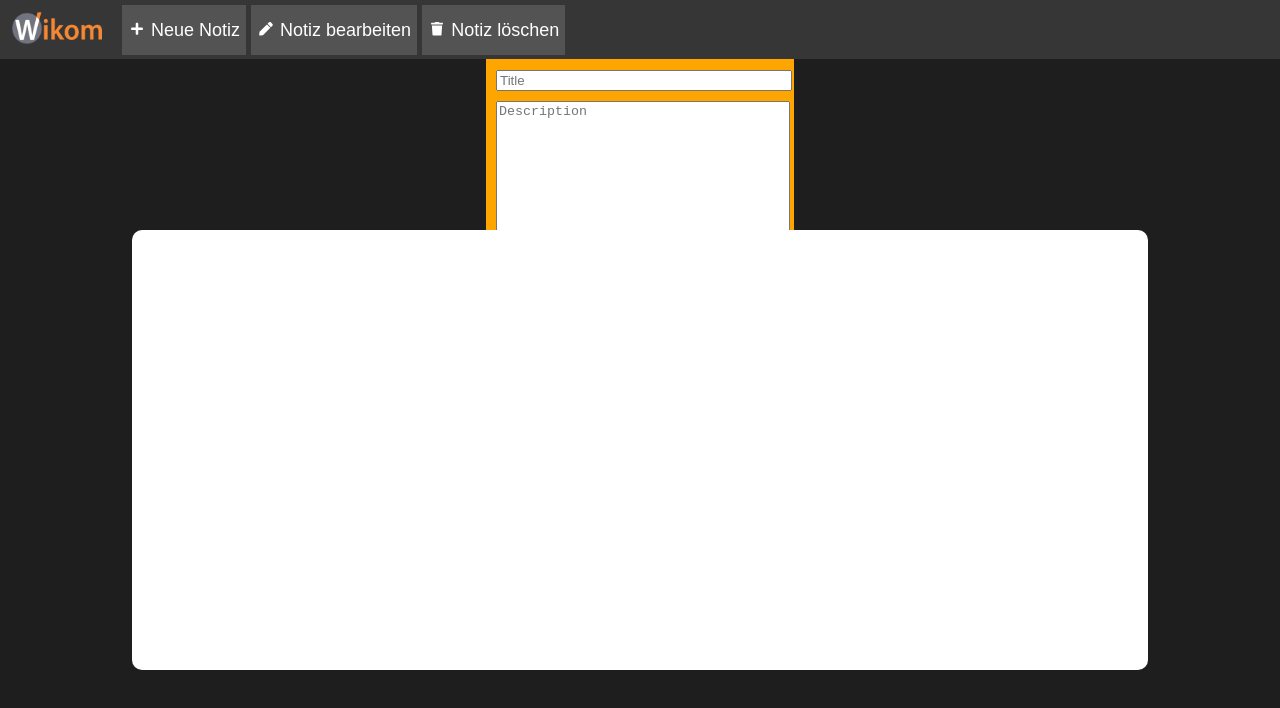
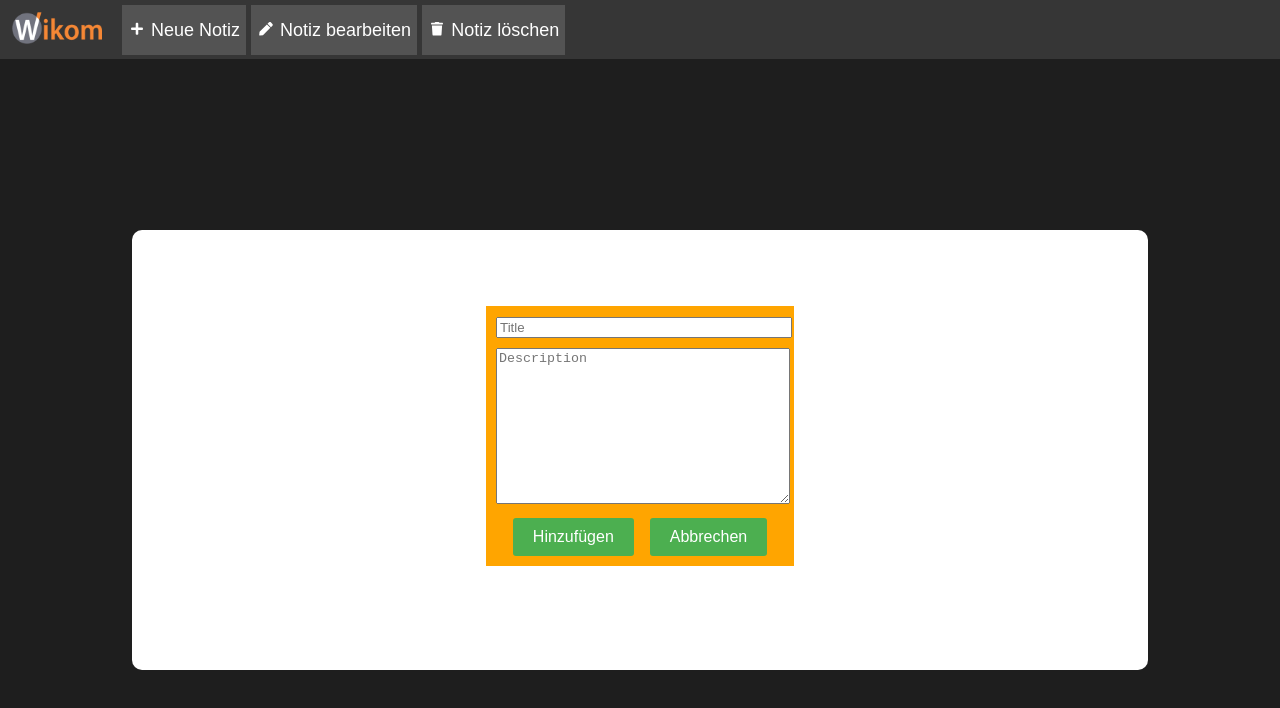
Before and after one commit to anke-wikom/WhiteboardApp, a React (Create React App) app in the folder frontend/whiteboard-app/: page / in a window 1280 px wide. Both pictures are taken after a click on the button "Neue Notiz". Shown: the top 708 px of the page. Built offline with nearby package versions, Linux system fonts and the light colour scheme.

Commit message:
Update formular

```diff
--- a/frontend/whiteboard-app/src/components/HeaderComponent.tsx
+++ b/frontend/whiteboard-app/src/components/HeaderComponent.tsx
@@ -6,6 +6,7 @@ type HeaderComponentProps = {
   handleEditNote: () => void;
   handleDeleteNote: () => void;
 };
+
 const HeaderComponent = ({ handleAddNoteClick, handleEditNote, handleDeleteNote }: HeaderComponentProps) => {
   return (
     <header className="header">
--- a/frontend/whiteboard-app/src/components/WhiteboardComponent.tsx
+++ b/frontend/whiteboard-app/src/components/WhiteboardComponent.tsx
@@ -3,9 +3,39 @@ import Note from '../types';
 
 type Props = {
   notes: Note[],
+  onAddNote: (note: Note) => void,
+  onDeleteNote: (note: Note) => void,
+  isFormOpen: boolean,
+  onCancelClick: () => void,
 }
 
-const WhiteboardComponent = ({notes}: Props) => {
+const WhiteboardComponent = ({ notes, onAddNote, isFormOpen, onCancelClick }: Props) => {
+  const [noteForm, setNoteForm] = React.useState({ title: '', description: '' });
+
+  const handleNoteChange = (event: React.ChangeEvent<HTMLInputElement | HTMLTextAreaElement>) => {
+    const { name, value } = event.target;
+    setNoteForm((prevNoteForm) => ({
+      ...prevNoteForm,
+      [name]: value,
+    }));
+  };
+
+  const handleNoteSubmit = (event: React.FormEvent) => {
+    event.preventDefault();
+    const newNote: Note = {
+      noteId: notes.length + 1,
+      title: noteForm.title,
+      description: noteForm.description
+    };
+    onAddNote(newNote);
+    setNoteForm({ title: '', description: '' });
+  };
+
+  const handleCancelClick = () => {
+    onCancelClick();
+    setNoteForm({ title: '', description: '' });
+  };
+
   return (
     <div className="box">
       <ul>
@@ -16,6 +46,35 @@ const WhiteboardComponent = ({notes}: Props) => {
           </li>
         ))}
       </ul>
+
+      <div className="notizbox">
+        {isFormOpen ? (
+          <form className="note-form" onSubmit={handleNoteSubmit}>
+            <input
+              type="text"
+              name="title"
+              placeholder="Title"
+              value={noteForm.title}
+              onChange={handleNoteChange}
+            />
+            <textarea
+              name="description"
+              placeholder="Description"
+              value={noteForm.description}
+              onChange={handleNoteChange}
+              className="note-form-textarea"
+            />
+            <div className="button-container">
+              <button className="AddNote" type="submit">
+                Hinzufügen
+              </button>
+              <button className="Cancel" type="button" onClick={handleCancelClick}>
+                Abbrechen
+              </button>
+            </div>
+          </form>
+        ) : null}
+      </div>
     </div>
   );
 }
--- a/frontend/whiteboard-app/src/components/WhiteboardPage.tsx
+++ b/frontend/whiteboard-app/src/components/WhiteboardPage.tsx
@@ -1,37 +1,28 @@
-import React, { useState, ChangeEvent, FormEvent } from "react";
+import React, { useState } from "react";
 import Note from "../types";
 import HeaderComponent from "./HeaderComponent";
 import WhiteboardComponent from "./WhiteboardComponent";
 
 const WhiteboardPage = () => {
-  const [noteForm, setNoteForm] = useState({
-    title: "",
-    description: ""
-  });
+  const [notes, setNotes] = useState<Note[]>([]);
+  const [showDeleteDialog, setShowDeleteDialog] = useState(false);
+  const [isFormOpen, setIsFormOpen] = useState(false);
 
-  const [notes, setNotes] = useState<Note[]>([]);
-  const [isFormOpen, setIsFormOpen] = useState(false);
-  const [lastNoteId, setLastNoteId] = useState(0);
-  const [selectedNote, setSelectedNote] = useState<Note | null>(null);
-  const [showDeleteDialog, setShowDeleteDialog] = useState(false);
-
-  const handleNoteChange = (event: ChangeEvent<HTMLInputElement | HTMLTextAreaElement>) => {
-    setNoteForm({
-      ...noteForm,
-      [event.target.name]: event.target.value
-    });
+  const handleAddNote = (note: Note) => {
+    setNotes([...notes, note]);
   };
 
-  const handleNoteSubmit = (event: FormEvent<HTMLFormElement>) => {
-    event.preventDefault();
-    const newNote: Note = {
-      noteId: lastNoteId + 1,
-      title: noteForm.title,
-      description: noteForm.description
+  const handleDeleteNote = (note: Note) => {
+    const updatedNotes = notes.filter((n) => n.noteId !== note.noteId);
+    setNotes(updatedNotes);
   };
-    setNotes([...notes, newNote]);
-    setNoteForm({ title: "", description: "" });
-    setLastNoteId(lastNoteId + 1);
+
+  const handleConfirmDelete = () => {
+
+  };
+
+  const handleCancelDelete = () => {
+    setShowDeleteDialog(false);
   };
 
   const handleAddNoteClick = () => {
@@ -42,67 +33,24 @@ const WhiteboardPage = () => {
     setIsFormOpen(false);
   };
 
-  const handleEditNote = () => {
-
-  };
-
-  const handleDeleteNote = () => {
-    if (selectedNote) {
-
-      const updatedNotes = notes.filter((note) => note.noteId !== selectedNote.noteId);
-      setNotes(updatedNotes);
-      setSelectedNote(null);
-      setShowDeleteDialog(false);
-    }
-  };
-
-  const handleConfirmDelete = () => {
-    handleDeleteNote();
-  };
-
-  const handleCancelDelete = () => {
-    setSelectedNote(null);
-    setShowDeleteDialog(false);
-  };
-
   return (
     <div>
       <HeaderComponent
         handleAddNoteClick={handleAddNoteClick}
-        handleEditNote={handleEditNote}
+        handleEditNote={() => setShowDeleteDialog(false)}
         handleDeleteNote={() => setShowDeleteDialog(true)}
       />
       <div className="body">
-        <WhiteboardComponent notes={notes}/>
-        {isFormOpen && (
-            <form className="note-form" onSubmit={handleNoteSubmit}>
-              <input
-                type="text"
-                name="title"
-                placeholder="Title"
-                value={noteForm.title}
-                onChange={handleNoteChange}
+        <WhiteboardComponent
+          notes={notes}
+          onAddNote={handleAddNote}
+          onDeleteNote={handleDeleteNote}
+          isFormOpen={isFormOpen}
+          onCancelClick={handleCancelClick}
         />
-              <textarea
-                name="description"
-                placeholder="Description"
-                value={noteForm.description}
-                onChange={handleNoteChange}
-                className="note-form-textarea"
-              />
-              <div className="button-container">
-                <button className="AddNote" type="submit">
-                  Hinzufügen
-                </button>
-                <button className="Cancel" type="button" onClick={handleCancelClick}>
-                  Abbrechen
-                </button>
-              </div>
-            </form>
-          )}
         {showDeleteDialog && (
           <div className="dialog-box">
-              <p className="dialog-box-message">Sind Sie sicher, dass sie die Notiz löschen wollen?</p>
+            <p className="dialog-box-message">Sind Sie sicher, dass Sie die Notiz löschen wollen?</p>
             <div className="dialog-box-buttons">
               <button className="dialog-box-button delete" onClick={handleConfirmDelete}>
                 Ja
```
Lines whose indentation alone changed are shown as unchanged.
